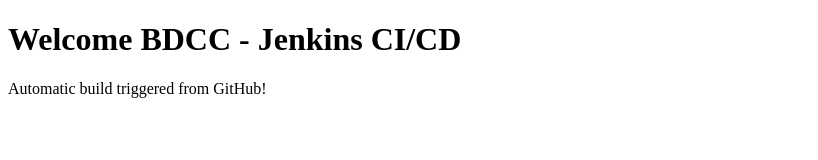
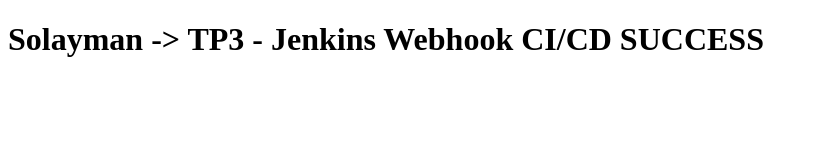
Before and after one commit to solidev25/tp4, a plain HTML site: page index.html in a window 1280 px wide. Shown: the whole page, without its empty margins (0-818 px from the left). Drawn offline with Linux system fonts and the light colour scheme.

Commit message:
Update index.html
tp3

```diff
--- a/index.html
+++ b/index.html
@@ -4,7 +4,6 @@
     <title>TP2 Jenkins CI/CD</title>
 </head>
 <body>
-    <h1>Welcome BDCC - Jenkins CI/CD</h1>
-    <p>Automatic build triggered from GitHub!</p>
+    <h1>Solayman -> TP3 - Jenkins Webhook CI/CD SUCCESS </h1>
 </body>
 </html>
```
